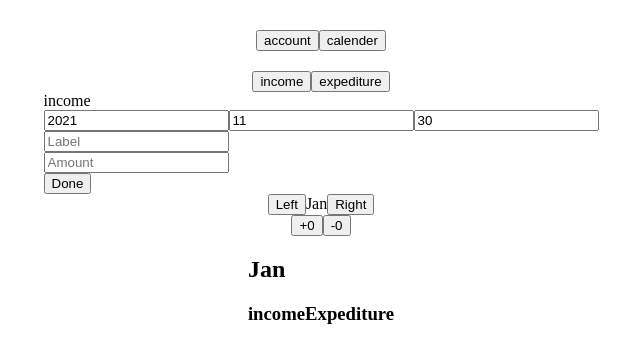
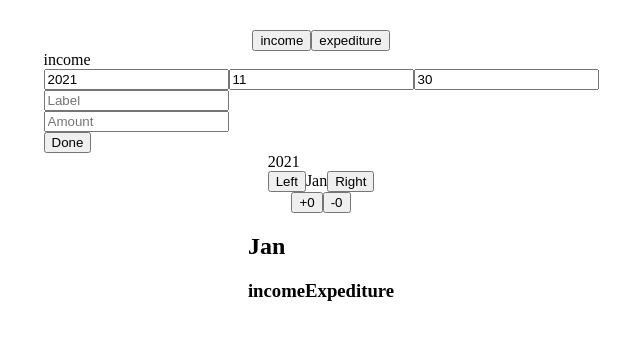
Before and after one commit to sangyun5108/BCSDproject, a React (Create React App) app: page / in a window 1280 px wide. Shown: the top 362 px of the page, without its empty margins (319-959 px from the left). Built offline with nearby package versions, Linux system fonts and the light colour scheme.

Commit message:
give Year
1년을 기준으로 했던 가계부를 1년이아닌 모든 연도에 사용할 수 있도록 수정

```diff
--- a/src/App.js
+++ b/src/App.js
@@ -3,13 +3,7 @@ import {Provider,useDispatch} from 'react-redux';
 import store from './redux/store';
 import MonthList from './components/monthList';
 import {init} from './redux/actions';
-import styled from 'styled-components';
 import {useEffect} from 'react';
-
-const BtnWrapper = styled.div`
-  display:flex;
-  margin-bottom:20px;
-`;
 
 function App() {
 
@@ -21,12 +15,8 @@ function App() {
 
   return (
       <>
-          <BtnWrapper>
-            <button>account</button>
-            <button>calender</button>
-          </BtnWrapper>
-            <AddHistory/>
-          <MonthList/>
+        <AddHistory/>
+        <MonthList/>
       </>
   );
 }
--- a/src/components/makeList.js
+++ b/src/components/makeList.js
@@ -1,11 +1,11 @@
 const months = ['Jan','Feb','Mar','Apr','May','Jun','July','Aug','Sep','Oct','Nov','Dec'];
 
-const MakeList = ({type,lists,month}) => {
+const MakeList = ({type,lists,month,year}) => {
     let newLists;
     if(type==='INCOME'||type==='EXPEDITURE'){
-        newLists = lists.filter((list)=>list.type===type&&list.month===month)
+        newLists = lists.filter((list)=>list.type===type&&list.month===month&&Number(list.year)===year)
     }else{
-        newLists = lists.filter((list)=>list.month===month)
+        newLists = lists.filter((list)=>list.month===month&&Number(list.year)===year)
     }
     return (
           <>
--- a/src/components/monthList.js
+++ b/src/components/monthList.js
@@ -5,6 +5,7 @@ const months = ['Jan','Feb','Mar','Apr','May','Jun','July','Aug','Sep','Oct','No
 
 const MonthList = () => {
     const [month,setMonth] = useState(0);
+    const [year,setYear] = useState(2021);
 
     const showMonth = (e) => {
         const direction = e.target.value;
@@ -12,11 +13,13 @@ const MonthList = () => {
             setMonth(month+1);
             if(month===11){
                 setMonth(0);
+                setYear(year+1);
             }
         }else{
             setMonth(month-1);
             if(month===0){
                 setMonth(11);
+                setYear(year-1);
             }
         }
     }
@@ -24,11 +27,12 @@ const MonthList = () => {
     return(
         <>
             <div>
+                <div>{year}</div>
                 <button onClick={showMonth} value='left'>Left</button>
                 <span>{months[month]}</span>
                 <button onClick={showMonth} value='right'>Right</button>
             </div>
-            <ShowList month={month}/>
+            <ShowList year={year} month={month}/>
         </>
     );
 }
--- a/src/components/showList.js
+++ b/src/components/showList.js
@@ -2,10 +2,10 @@ import React,{useState} from 'react';
 import {useSelector} from 'react-redux';
 import MakeList from './makeList';
 
-const sumIncome = (lists,month) => {
+const sumIncome = (lists,month,year) => {
 
     const income = lists
-    .filter((list)=>list.month===month&&list.type==='INCOME')
+    .filter((list)=>list.month===month&&list.type==='INCOME'&&list.year===year)
     .map((list)=>{
         return Number(list.amount);
     })
@@ -17,10 +17,10 @@ const sumIncome = (lists,month) => {
 
 }//월별 수입 합계를 구해주는 함수
 
-const sumExpediture = (lists,month) => {
+const sumExpediture = (lists,month,year) => {
 
     const expediture = lists
-    .filter((list)=>list.month===month&&list.type==='EXPEDITURE')
+    .filter((list)=>list.month===month&&list.type==='EXPEDITURE'&&list.year===year)
     .map((list)=>{
         return Number(list.amount);
     })
@@ -32,7 +32,7 @@ const sumExpediture = (lists,month) => {
 
 }//월별 지출 합계를 구해주는 함수
 
-const ShowList = ({month}) => {
+const ShowList = ({month,year}) => {
 
     const [type,setType] = useState('incomeExpediture');
 
@@ -59,10 +59,10 @@ const ShowList = ({month}) => {
     return(
         <>
             <div>
-                <button onClick={clickPlusBtn}>+{sumIncome(lists,month)}</button>
-                <button onClick={clickMinusBtn}>{sumExpediture(lists,month)===0?`-${sumExpediture(lists,month)}`:sumExpediture(lists,month)}</button>
+                <button onClick={clickPlusBtn}>+{sumIncome(lists,month,year)}</button>
+                <button onClick={clickMinusBtn}>{sumExpediture(lists,month,year)===0?`-${sumExpediture(lists,month)}`:sumExpediture(lists,month)}</button>
             </div>
-            <div><MakeList type={type} lists={lists} month={month}/></div>
+            <div><MakeList type={type} lists={lists} month={month} year={year}/></div>
         </>
     )
 }
--- a/src/redux/actions.js
+++ b/src/redux/actions.js
@@ -15,7 +15,7 @@ const getIncomeId = () => {
 
 const getExpeditureId = () => {
     const expediture = JSON.parse(localStorage.getItem('lists'))
-    .filter((list)=>list.type==='INCOME');
+    .filter((list)=>list.type==='EXPEDITURE');
 
    if(expediture) {
        expeditureId = ++expediture[expediture.length-1].id;
```
